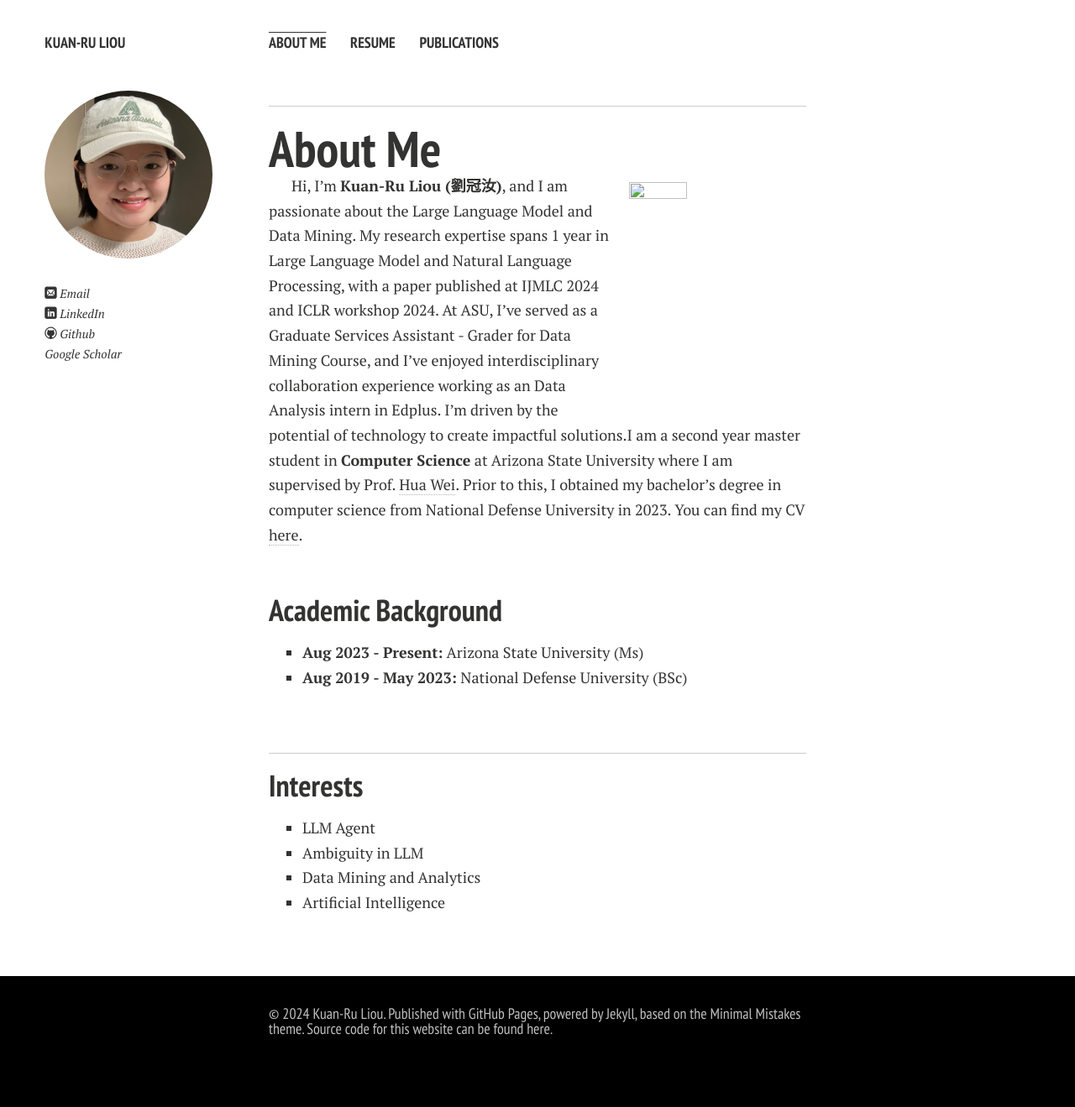
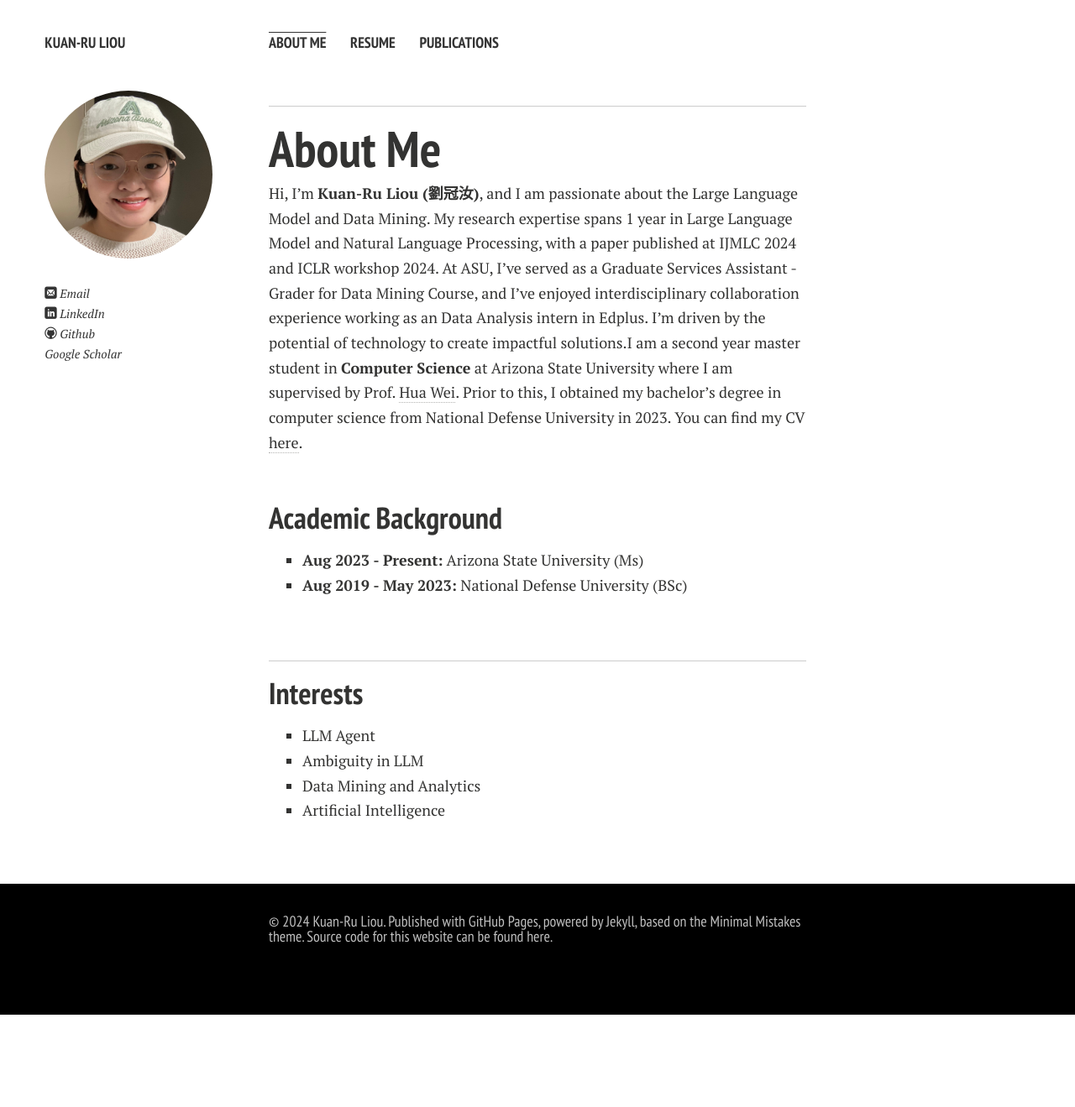
Before and after one commit to rubyliou1023/rubyliou1023.github.io, a Jekyll site: the page built from index.md, in a window 1280 px wide. Shown: the whole page at 84% size. Built offline with Jekyll 4.4.1, drawn with Linux system fonts in a browser that asks for light colours; nearby versions of some CDN libraries; comment, search, counter and statistics services are not loaded; a style sheet for code colours, icons or effects is not loaded; after the commit the page ends 1209 px from its top, so only the background shows below that.

Commit message:
code updated

```diff
--- a/index.md
+++ b/index.md
@@ -5,7 +5,7 @@ layout: page
 
 # About Me
 
-<img src="=https://rubyliou1023.github.io/guanru_bio.jpg" class="floatpic" width="360" height="480">
+<!-- <img src="=https://rubyliou1023.github.io/guanru_bio.jpg" class="floatpic" width="360" height="480"> -->
 
 Hi, I'm **Kuan-Ru Liou (劉冠汝)**, and I am passionate about the Large Language Model and Data Mining.  My research expertise spans 1 year in Large Language Model and Natural Language Processing, with a paper published at IJMLC 2024 and ICLR workshop 2024. At ASU, I've served as a Graduate Services Assistant - Grader for Data Mining Course, and I've enjoyed interdisciplinary collaboration experience working as an Data Analysis intern in Edplus. I'm driven by the potential of technology to create impactful solutions.I am a second year master student in **Computer Science** at Arizona State University where I am supervised by Prof. [Hua Wei](https://www.public.asu.edu/~hwei27/). Prior to this, I obtained my bachelor's degree in computer science from National Defense University in 2023. You can find my CV [here](=https://rubyliou1023.github.io/file/Guanru_CV_090524.pdf).
 
```
